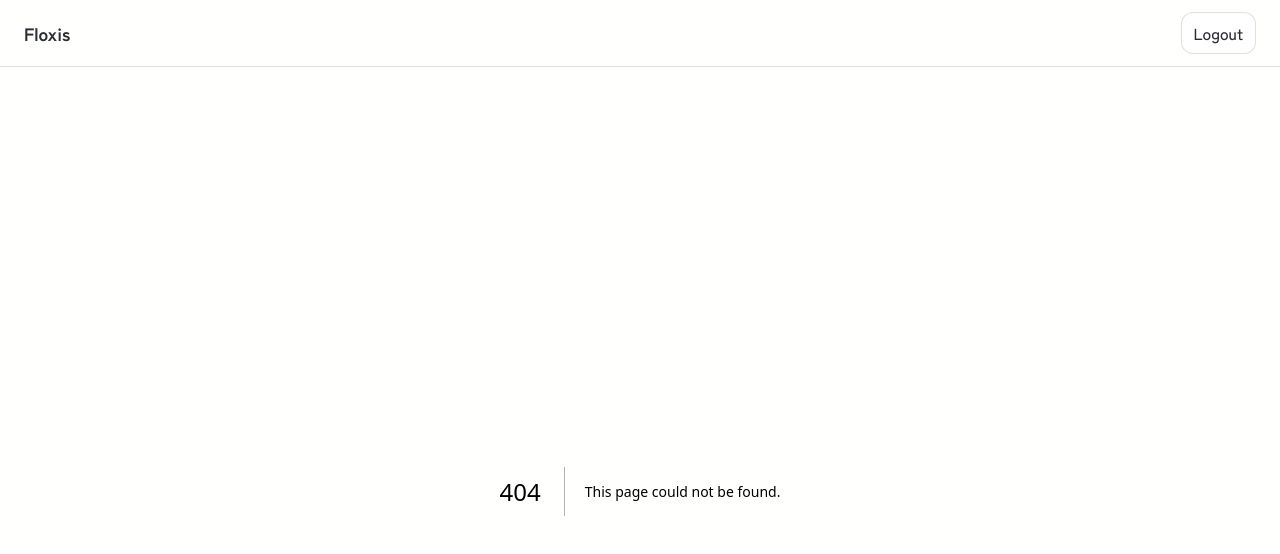
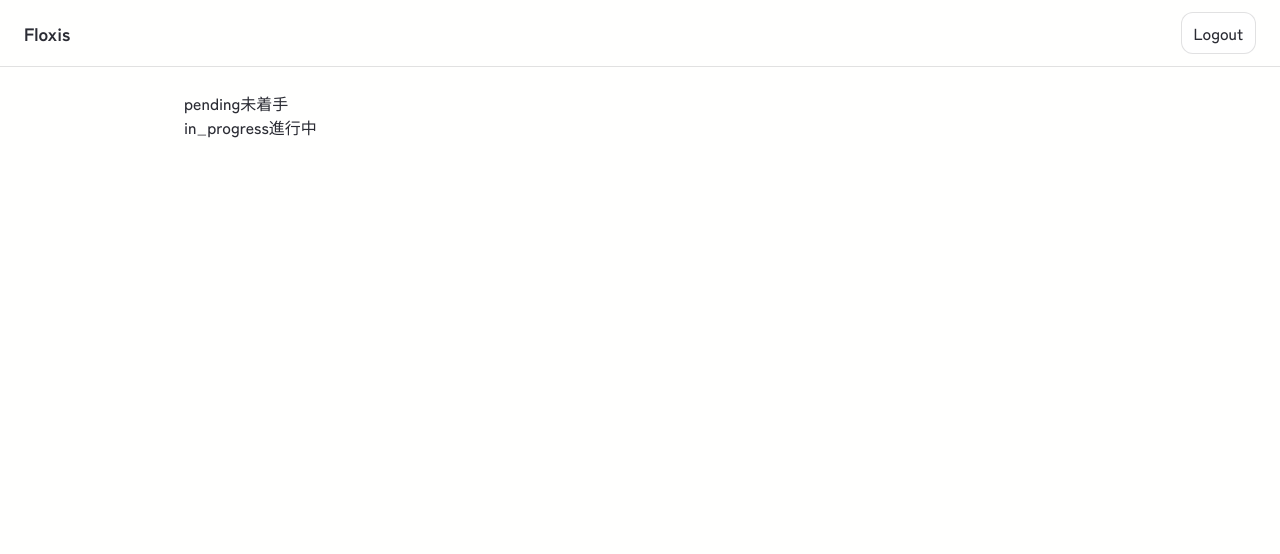
Before and after one commit to rina-park/floxis, a Next.js app: page /statuses in a window 1280 px wide. Before the commit this address had no page. Shown: the top 554 px of the page. Built offline with nearby package versions, Linux system fonts and the light colour scheme.

Commit message:
feat: add initial status list learning implementation

```diff
--- /dev/null
+++ b/src/app/statuses/page.tsx
@@ -0,0 +1,7 @@
+import { StatusListContent } from "@/components/statuses/status-list-content";
+import { getStatuses } from "@/lib/statuses/queries";
+
+export default async function StatusesPage() {
+  const statuses = await getStatuses();
+  return <StatusListContent statuses={statuses} />
+}
--- /dev/null
+++ b/src/components/statuses/status-list-content.tsx
@@ -0,0 +1,18 @@
+import type { StatusListRow } from "@/types/status";
+
+type StatusListContentProps = {
+  statuses: StatusListRow[];
+};
+
+export function StatusListContent({ statuses }: StatusListContentProps) {
+  return (
+    <ul>
+      {statuses.map((status) =>(
+        <li key={status.id}>
+          <span>{status.key}</span>
+          <span>{status.name}</span>
+        </li>
+      ))}
+    </ul>
+  );
+}
--- /dev/null
+++ b/src/lib/statuses/queries.ts
@@ -0,0 +1,17 @@
+import type { StatusListRow } from "@/types/status";
+
+export async function getStatuses(): Promise<StatusListRow[]> {
+  const statuses: StatusListRow[] = [
+    {
+      id: "status-pending",
+      key: "pending",
+      name: "未着手",
+    },
+    {
+      id: "status-in-progress",
+      key: "in_progress",
+      name: "進行中",
+    },
+  ];
+  return statuses;
+}
--- /dev/null
+++ b/src/types/status.ts
@@ -0,0 +1,5 @@
+export type StatusListRow = {
+  id: string;
+  key: string;
+  name: string;
+}
```
